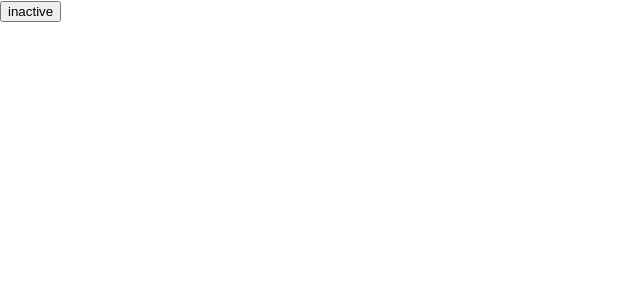
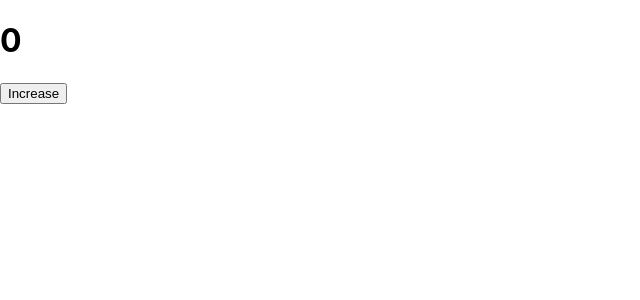
Before and after one commit to DejanBelic/React-Hooks, a React (Create React App) app: page / in a window 1280 px wide. Shown: the top 300 px of the page, without its empty margins (0-640 px from the left). Built offline with nearby package versions, Linux system fonts and the light colour scheme.

Commit message:
Using the useState hook to build counter.

```diff
--- a/src/App.js
+++ b/src/App.js
@@ -1,15 +1,34 @@
-import React, { useState } from 'react';
+import React, {Component, useState} from 'react';
+
+// class App extends Component {
+//   constructor(props) {
+//     super(props);
+//     this.state = {
+//       count: 0
+//     }
+//   }
+//   handleClick = () => {
+//     this.setState({ count: this.state.count + 1})
+//   }
+//   render() {
+//     return (
+//       <div>
+//           <h1>{this.state.count}</h1>
+//         <button onClick={this.handleClick}>Increase</button>
+//       </div>
+//     );
+//   }
+// }
 
 function App() {
-  // Like equivalent this.state = {}
-  const [activated, setActivated] = useState(false);
-  const buttonText = activated ? 'active' : 'inactive';
+  const [count, setCount] = useState(0);
 
-  const onClick = () => setActivated(!activated);
-  return(
-    <button onClick={onClick}>
-      {buttonText}
-    </button>
+  const onClick = () => setCount(count + 1);
+  return (
+    <div>
+      <h1>{count}</h1>
+      <button onClick={onClick}>Increase</button>
+    </div>
   )
 }
 
```
